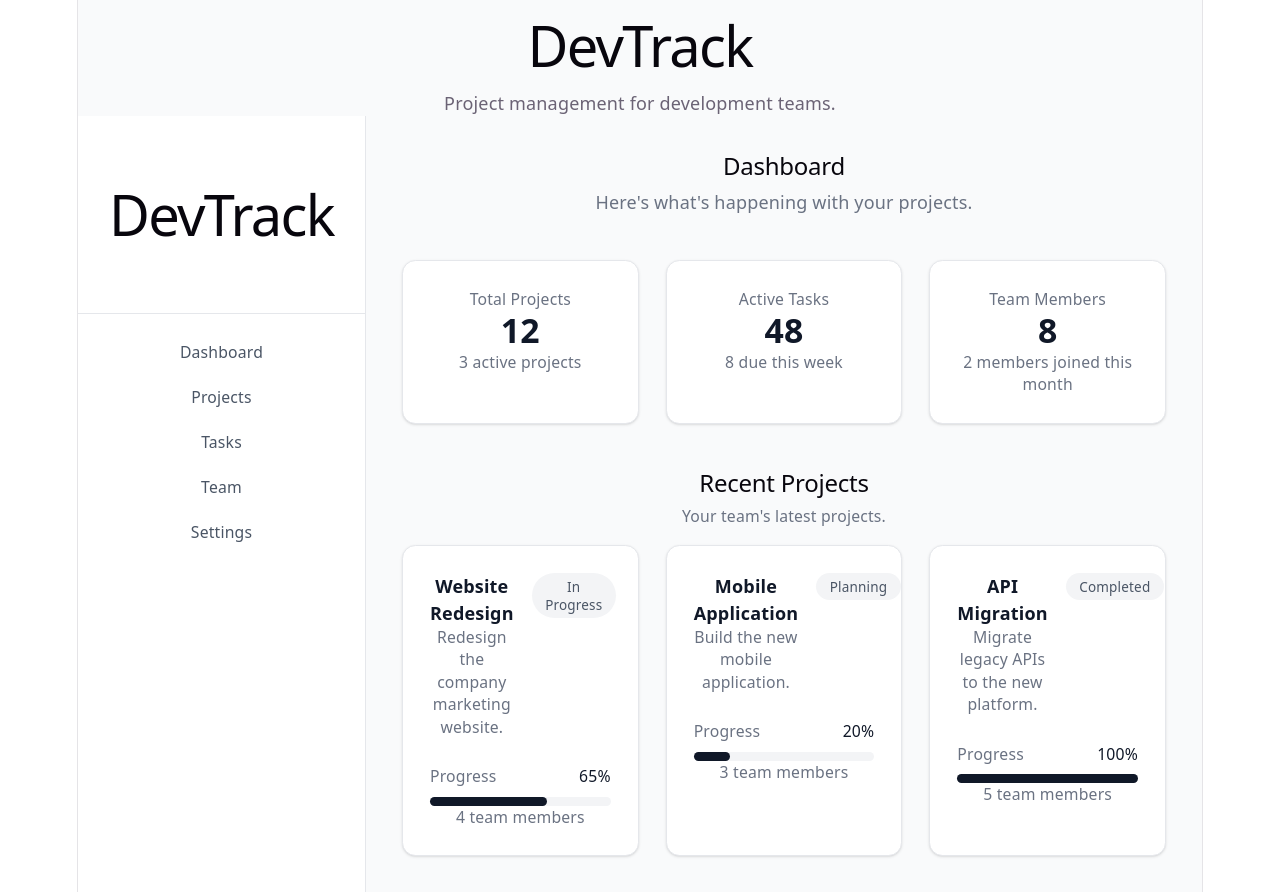
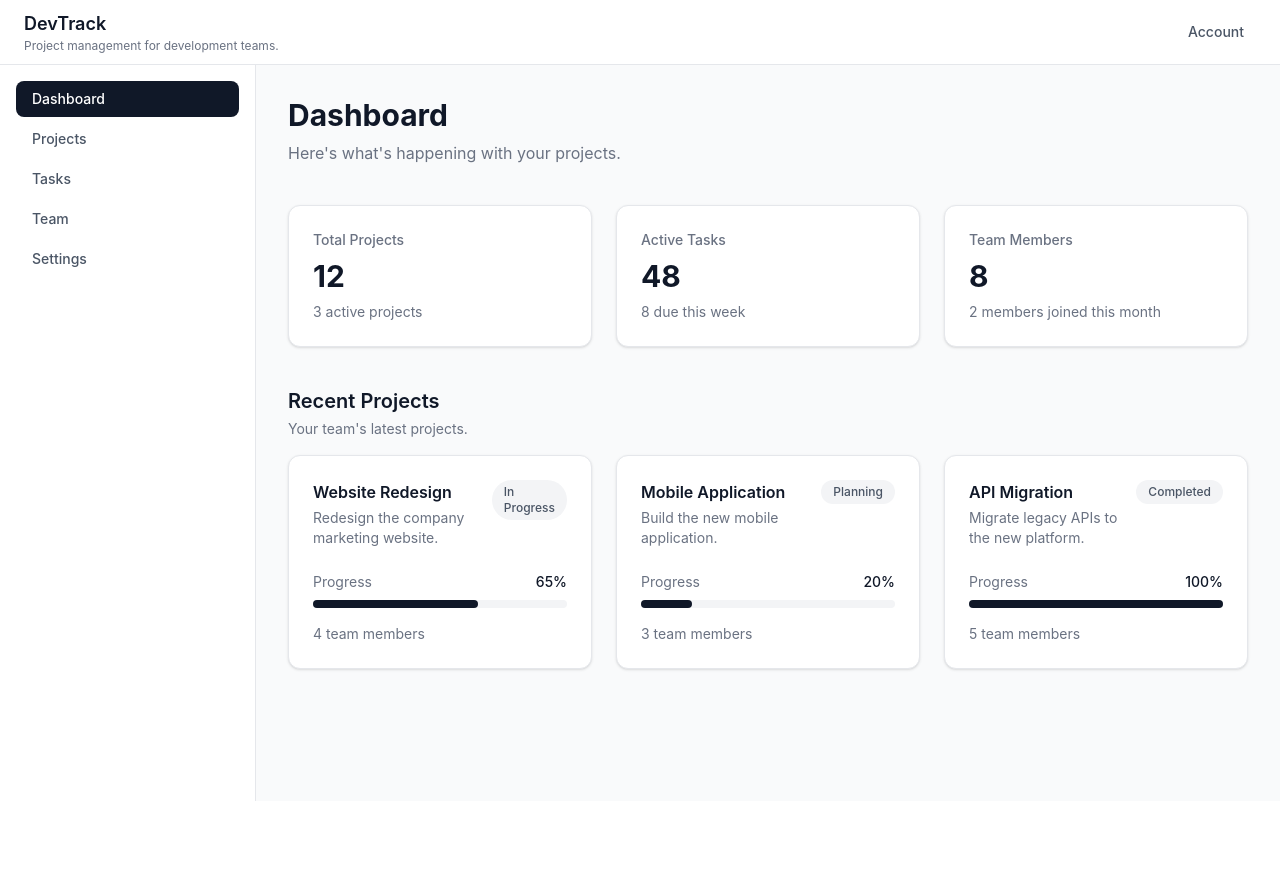
Before and after one commit to mohdamirhasan/devtrack, a React (Vite) app: page / in a window 1280 px wide. After the commit the page ends 801 px from the top, so only its background shows below. Built offline with nearby package versions, Linux system fonts and the light colour scheme.

Commit message:
feat: build projects page

```diff
--- a/src/components/Header.tsx
+++ b/src/components/Header.tsx
@@ -1,13 +1,33 @@
 type HeaderProps = {
   title: string
-  subtitle: string
+  subtitle?: string
 }
 
 function Header({ title, subtitle }: HeaderProps) {
   return (
-    <header>
-      <h1>{title}</h1>
-      <p>{subtitle}</p>
+    <header className="border-b border-gray-200 bg-white">
+      <div className="flex h-16 items-center justify-between px-6">
+        <div>
+          <h1 className="text-lg font-semibold text-gray-900">
+            {title}
+          </h1>
+
+          {subtitle && (
+            <p className="hidden text-xs text-gray-500 sm:block">
+              {subtitle}
+            </p>
+          )}
+        </div>
+
+        <div className="flex items-center gap-3">
+          <button
+            type="button"
+            className="rounded-lg px-3 py-2 text-sm font-medium text-gray-600 hover:bg-gray-100"
+          >
+            Account
+          </button>
+        </div>
+      </div>
     </header>
   )
 }
--- a/src/components/Layout.tsx
+++ b/src/components/Layout.tsx
@@ -13,10 +13,10 @@ function Layout({ children }: LayoutProps) {
         subtitle="Project management for development teams."
       />
 
-      <div className="flex">
+      <div className="flex min-h-[calc(100vh-4rem)]">
         <Sidebar />
 
-        <main className="flex-1">
+        <main className="min-w-0 flex-1">
           {children}
         </main>
       </div>
--- a/src/components/Sidebar.tsx
+++ b/src/components/Sidebar.tsx
@@ -10,20 +10,20 @@ const navigation = [
 
 function Sidebar() {
   return (
-    <aside className="w-64 border-r border-gray-200 bg-white">
-      <div className="border-b border-gray-200 p-6">
-        <h1 className="text-xl font-bold text-gray-900">
-          DevTrack
-        </h1>
-      </div>
-
+    <aside className="hidden w-64 shrink-0 border-r border-gray-200 bg-white md:block">
       <nav className="p-4">
         <ul className="space-y-1">
           {navigation.map((item) => (
             <li key={item.path}>
               <NavLink
                 to={item.path}
-                className="block rounded-lg px-4 py-2 text-sm font-medium text-gray-600 hover:bg-gray-100"
+                className={({ isActive }) =>
+                  `block rounded-lg px-4 py-2 text-sm font-medium transition ${
+                    isActive
+                      ? 'bg-gray-900 text-white'
+                      : 'text-gray-600 hover:bg-gray-100'
+                  }`
+                }
               >
                 {item.label}
               </NavLink>
--- a/src/index.css
+++ b/src/index.css
@@ -1,112 +1,11 @@
 @import "tailwindcss";
-:root {
-  --text: #6b6375;
-  --text-h: #08060d;
-  --bg: #fff;
-  --border: #e5e4e7;
-  --code-bg: #f4f3ec;
-  --accent: #aa3bff;
-  --accent-bg: rgba(170, 59, 255, 0.1);
-  --accent-border: rgba(170, 59, 255, 0.5);
-  --social-bg: rgba(244, 243, 236, 0.5);
-  --shadow:
-    rgba(0, 0, 0, 0.1) 0 10px 15px -3px, rgba(0, 0, 0, 0.05) 0 4px 6px -2px;
 
-  --sans: system-ui, 'Segoe UI', Roboto, sans-serif;
-  --heading: system-ui, 'Segoe UI', Roboto, sans-serif;
-  --mono: ui-monospace, Consolas, monospace;
-
-  font: 18px/145% var(--sans);
-  letter-spacing: 0.18px;
-  color-scheme: light dark;
-  color: var(--text);
-  background: var(--bg);
-  font-synthesis: none;
-  text-rendering: optimizeLegibility;
-  -webkit-font-smoothing: antialiased;
-  -moz-osx-font-smoothing: grayscale;
-
-  @media (max-width: 1024px) {
-    font-size: 16px;
-  }
-}
-
-@media (prefers-color-scheme: dark) {
-  :root {
-    --text: #9ca3af;
-    --text-h: #f3f4f6;
-    --bg: #16171d;
-    --border: #2e303a;
-    --code-bg: #1f2028;
-    --accent: #c084fc;
-    --accent-bg: rgba(192, 132, 252, 0.15);
-    --accent-border: rgba(192, 132, 252, 0.5);
-    --social-bg: rgba(47, 48, 58, 0.5);
-    --shadow:
-      rgba(0, 0, 0, 0.4) 0 10px 15px -3px, rgba(0, 0, 0, 0.25) 0 4px 6px -2px;
-  }
-
-  #social .button-icon {
-    filter: invert(1) brightness(2);
-  }
-}
-
+html,
+body,
 #root {
-  width: 1126px;
-  max-width: 100%;
-  margin: 0 auto;
-  text-align: center;
-  border-inline: 1px solid var(--border);
-  min-height: 100svh;
-  display: flex;
-  flex-direction: column;
-  box-sizing: border-box;
+  min-height: 100%;
 }
 
 body {
   margin: 0;
 }
-
-h1,
-h2 {
-  font-family: var(--heading);
-  font-weight: 500;
-  color: var(--text-h);
-}
-
-h1 {
-  font-size: 56px;
-  letter-spacing: -1.68px;
-  margin: 32px 0;
-  @media (max-width: 1024px) {
-    font-size: 36px;
-    margin: 20px 0;
-  }
-}
-h2 {
-  font-size: 24px;
-  line-height: 118%;
-  letter-spacing: -0.24px;
-  margin: 0 0 8px;
-  @media (max-width: 1024px) {
-    font-size: 20px;
-  }
-}
-p {
-  margin: 0;
-}
-
-code,
-.counter {
-  font-family: var(--mono);
-  display: inline-flex;
-  border-radius: 4px;
-  color: var(--text-h);
-}
-
-code {
-  font-size: 15px;
-  line-height: 135%;
-  padding: 4px 8px;
-  background: var(--code-bg);
-}
--- a/src/pages/Projects.tsx
+++ b/src/pages/Projects.tsx
@@ -1,9 +1,37 @@
+import ProjectCard from '../components/ProjectCard'
+import { projects } from '../data/projects'
+
 function Projects() {
   return (
-    <main>
-      <h1>Projects</h1>
-      <p>Manage your development projects here.</p>
-    </main>
+    <div className="space-y-8 p-8">
+      <div className="flex items-center justify-between">
+        <div>
+          <h2 className="text-3xl font-bold text-gray-900">
+            Projects
+          </h2>
+
+          <p className="mt-2 text-gray-500">
+            Manage and track your team's projects.
+          </p>
+        </div>
+
+        <button
+          type="button"
+          className="rounded-lg bg-gray-900 px-4 py-2 text-sm font-medium text-white hover:bg-gray-800"
+        >
+          + New Project
+        </button>
+      </div>
+
+      <div className="grid gap-6 md:grid-cols-2 lg:grid-cols-3">
+        {projects.map((project) => (
+          <ProjectCard
+            key={project.id}
+            project={project}
+          />
+        ))}
+      </div>
+    </div>
   )
 }
 
```
Also changed, not shown: src/App.css (deleted, +0 -184 lines).
